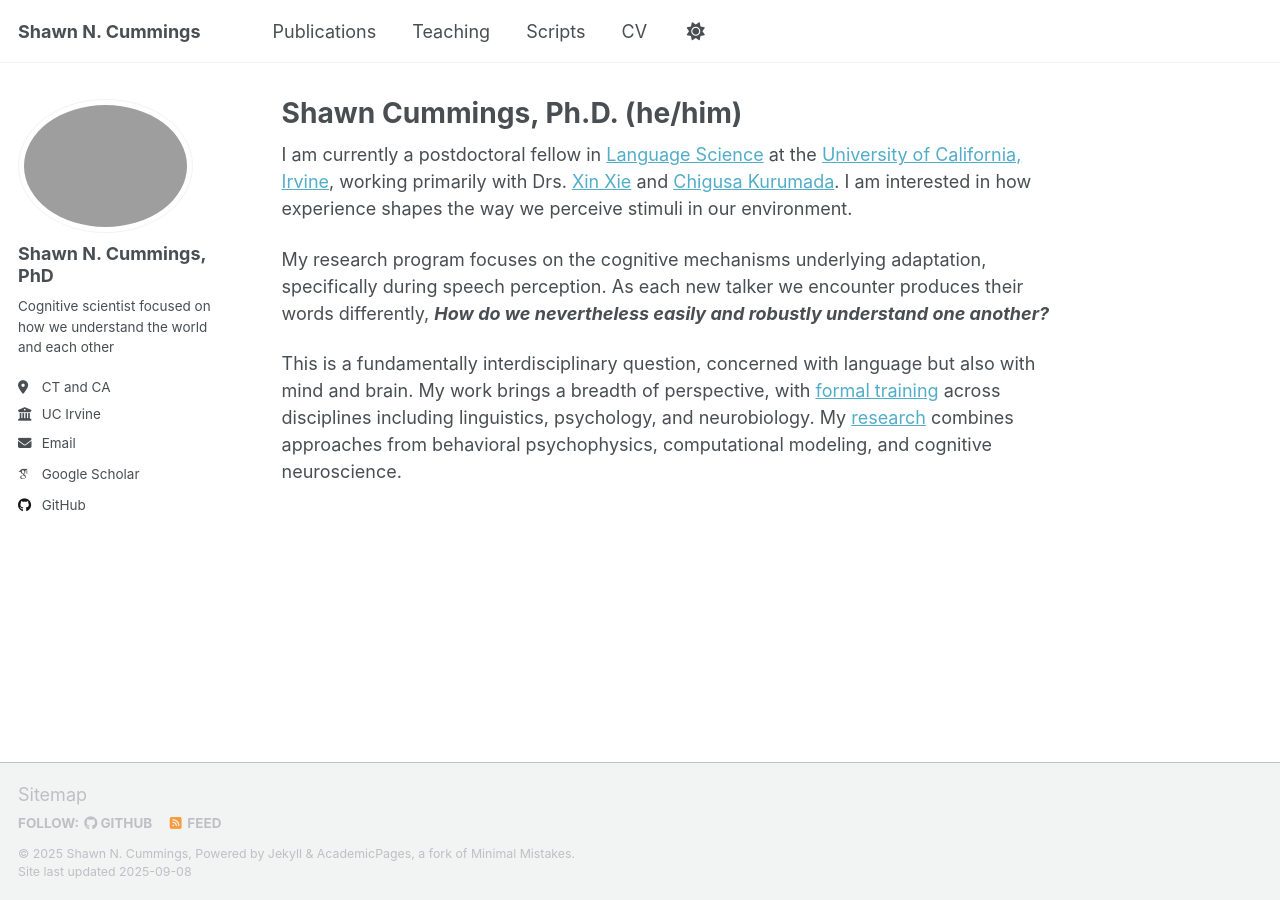
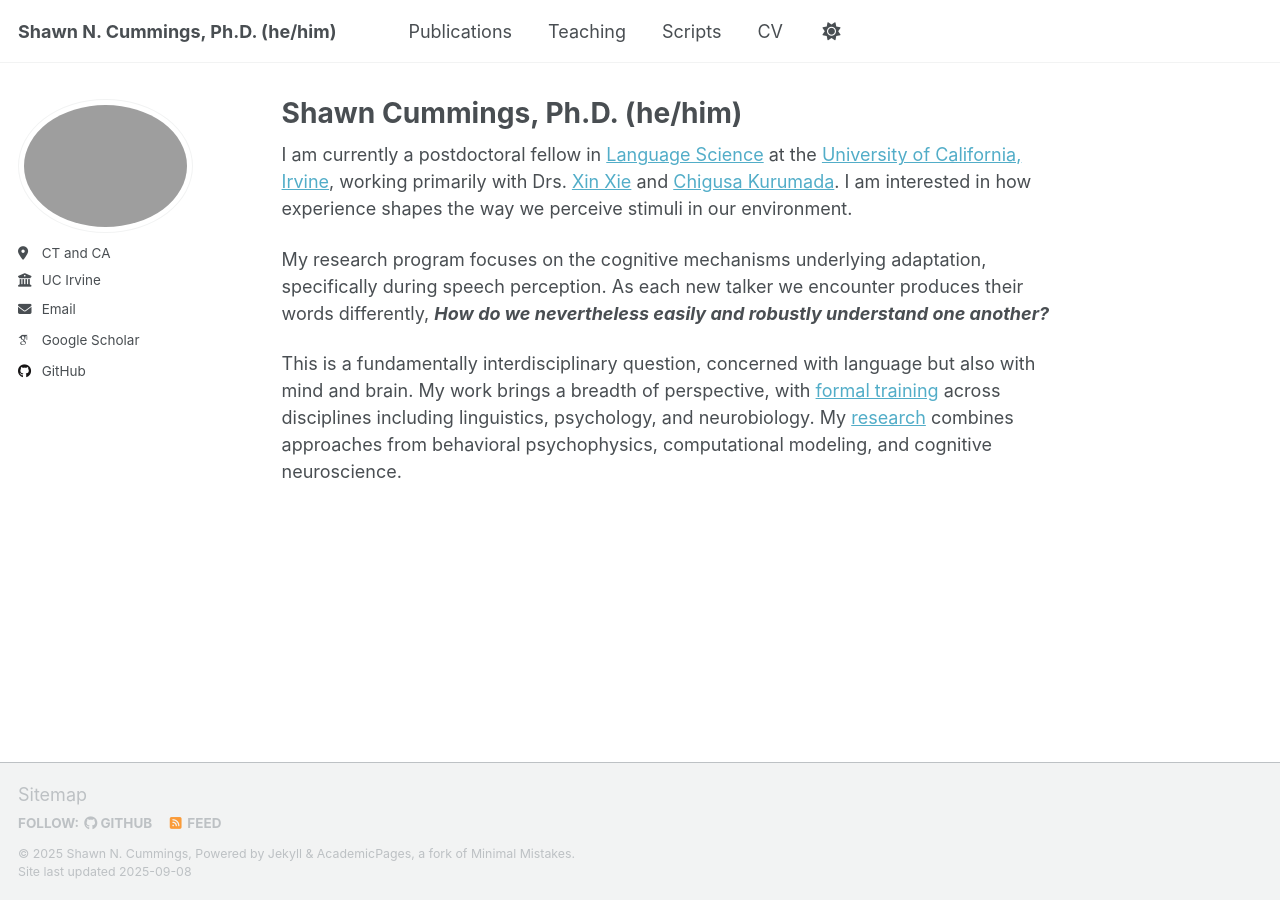
Before and after one commit to ShawnNCummings/ShawnNCummings.github.io, a Jekyll site: the page built from _pages/about.md, in a window 1280 px wide. Built offline with Jekyll 4.4.1, drawn with Linux system fonts in a browser that asks for light colours; some web fonts are replaced; a script that is not in the unit is left out.

Commit message:
Update _config.yml

```diff
--- a/_config.yml
+++ b/_config.yml
@@ -9,7 +9,7 @@
 # Basic Site Settings
 locale                   : "en-US"
 site_theme               : "default" # Currently available options are "default", "air"
-title                    : "Shawn N. Cummings"
+title                    : "Shawn N. Cummings, Ph.D. (he/him)"
 title_separator          : "-"
 name                     : &name "Shawn N. Cummings"
 description              : &description "personal description"
@@ -23,9 +23,9 @@ repository               : "ShawnNCummings/ShawnNCummings.github.io"
 author:
   # Biographic information
   avatar           : "profile.png"
-  name             : "Shawn N. Cummings, PhD"
-  pronouns         : # example: "he/him"
-  bio              : "Cognitive scientist focused on how we understand the world and each other"
+  #name             : "Shawn N. Cummings, PhD"
+  #pronouns         : # example: "he/him"
+  #bio              : "Cognitive scientist focused on how we understand the world and each other"
   location         : "CT and CA"
   employer         : "UC Irvine"
   uri              : # URL
```
